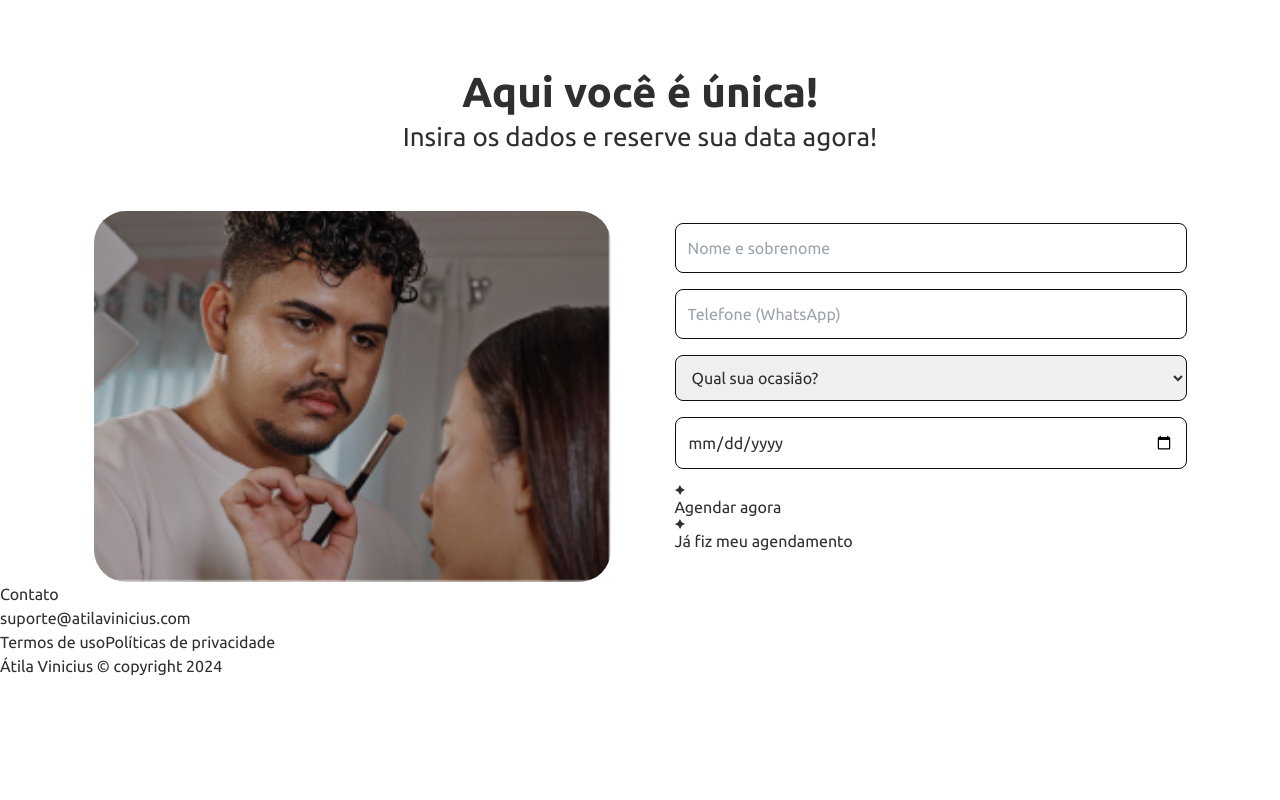
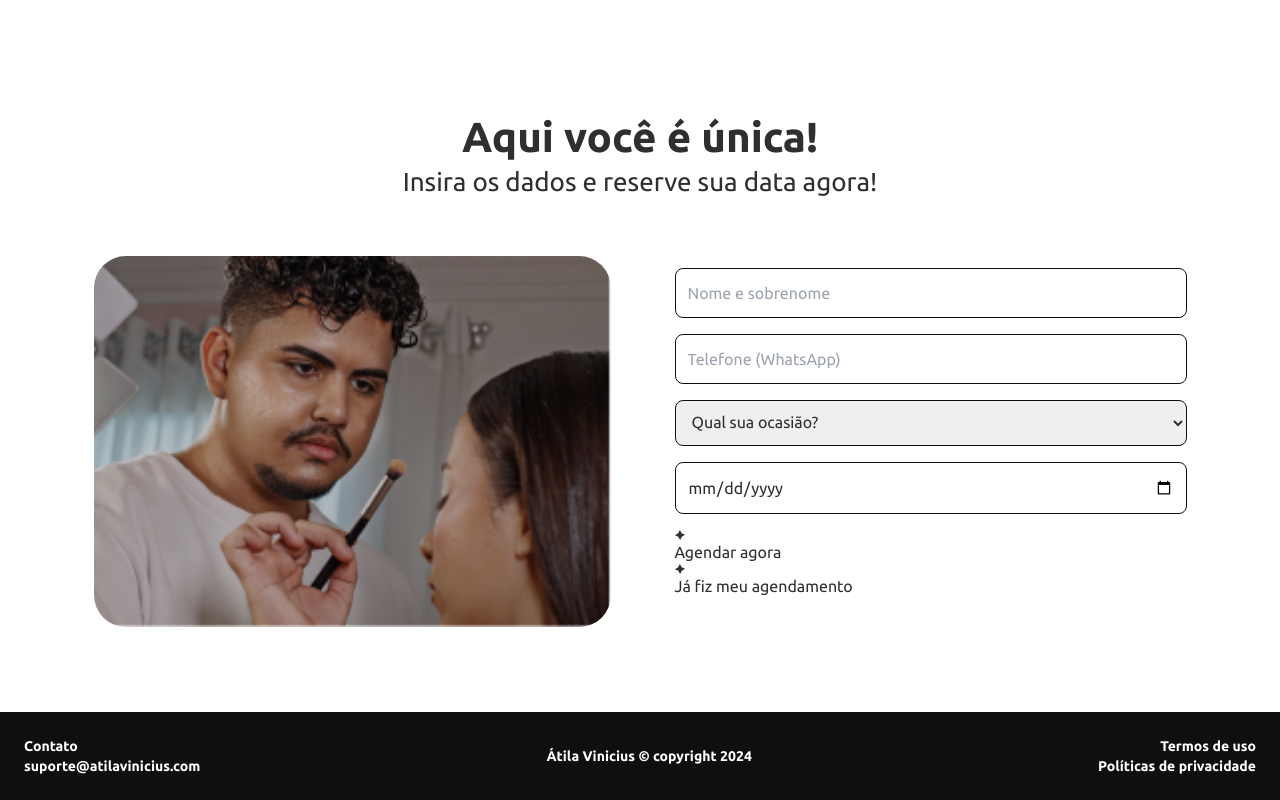
Before and after one commit to Brunowcst/proj-extensao, a Next.js app: page / in a window 1280 px wide. Built offline with nearby package versions, Linux system fonts and the light colour scheme.

Commit message:
feat: Fix the Footer on the pages end #1

```diff
--- a/src/app/layout.tsx
+++ b/src/app/layout.tsx
@@ -1,3 +1,4 @@
+import Footer from '@/components/Footer';
 import type { Metadata } from 'next';
 import { Ubuntu } from 'next/font/google';
 import './globals.css';
@@ -22,10 +23,11 @@ export default function RootLayout({
       <body
         className={
           ubuntu.className +
-          ' text-[#2F2F2F] selection:bg-primary selection:text-blackish'
+          ' text-[#2F2F2F] selection:bg-primary selection:text-blackish flex flex-col min-h-dvh'
         }
       >
-        {children}
+        <div className='flex-grow flex flex-col'>{children}</div>
+        <Footer />
       </body>
     </html>
   );
--- a/src/app/page.tsx
+++ b/src/app/page.tsx
@@ -5,7 +5,7 @@ import Image from 'next/image';
 
 export default function Home() {
   return (
-    <>
+    <div className='flex flex-grow flex-col justify-center'>
       <Header />
       <main className='container mx-auto px-8 flex flex-col md:flex-row gap-16 justify-center'>
         <Image
@@ -36,8 +36,9 @@ export default function Home() {
             id='occasion'
             required
             label='Qual sua ocasião?'
+            defaultValue=''
           >
-            <option value='' selected disabled>
+            <option value='' disabled>
               Qual sua ocasião?
             </option>
             <option value='aniversario'>Aniversário</option>
@@ -63,21 +64,6 @@ export default function Home() {
           </div>
         </form>
       </main>
-      <footer>
-        <div>
-          <h4>Contato</h4>
-          <a href='mailto:suporte@atilavinicius.com'>
-            suporte@atilavinicius.com
-          </a>
-        </div>
-        <div>
-          <a href='#'>Termos de uso</a>
-          <a href='#'>Políticas de privacidade</a>
-        </div>
-        <div>
-          <h5>Átila Vinicius &copy; copyright {new Date().getFullYear()}</h5>
-        </div>
-      </footer>
-    </>
+    </div>
   );
 }
```
